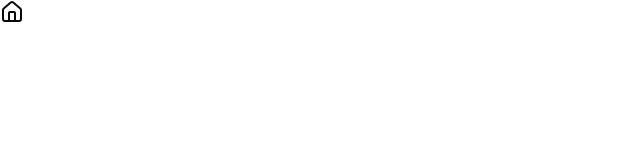
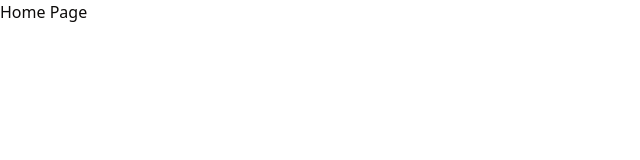
Before and after one commit to figueroaignacio/task-manager, a React (Vite) app in the folder apps/web/: page / in a window 1280 px wide. Shown: the top 160 px of the page, without its empty margins (0-640 px from the left). Built offline with nearby package versions, Linux system fonts and the light colour scheme.

Commit message:
fix: add remaining routes and layouts

```diff
--- a/apps/web/src/components/router.tsx
+++ b/apps/web/src/components/router.tsx
@@ -1,14 +1,17 @@
-import { Home } from "lucide-react";
 import { Route, Routes } from "react-router";
 
+// Layouts
 import { AuthLayout } from "@/layouts/auth-layout";
+
+// Pages
+import { HomePage } from "@/pages/home";
 import { LoginPage } from "@/pages/login";
 import { RegisterPage } from "@/pages/register";
 
 export function AppRouter() {
   return (
     <Routes>
-      <Route index element={<Home />} />
+      <Route index element={<HomePage />} />
       <Route path="auth">
         <Route element={<AuthLayout />}>
           <Route path="login" element={<LoginPage />} />
--- a/apps/web/src/layouts/layout.tsx
+++ b/apps/web/src/layouts/layout.tsx
@@ -0,0 +1,9 @@
+import { Outlet } from "react-router";
+
+export function Layout() {
+  return (
+    <main>
+      <Outlet />
+    </main>
+  );
+}
--- a/apps/web/src/pages/home.tsx
+++ b/apps/web/src/pages/home.tsx
@@ -0,0 +1,3 @@
+export function HomePage() {
+  return <section>Home Page</section>;
+}
```
